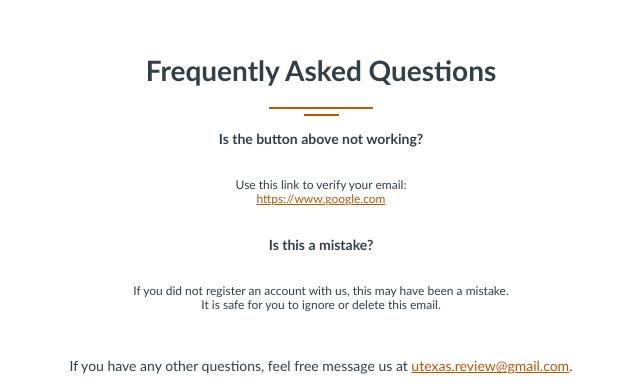
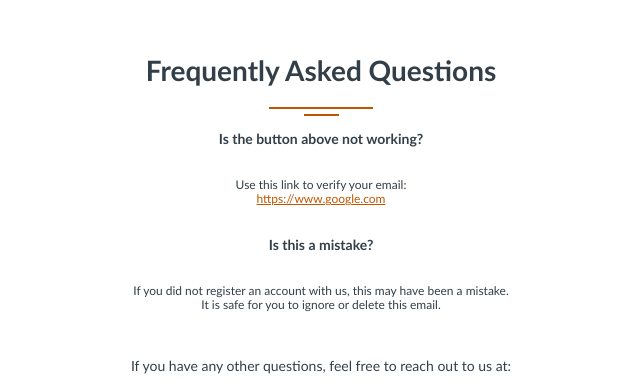
Before and after one commit to KiboNaku/utreview-backend, a Flask app: page / in a window 1280 px wide. Shown: the part 1418-1804 px from the top of the page, without its empty margins (319-959 px from the left). Run offline with Flask 2, Linux system fonts and the light colour scheme; parts of the project's set-up code (start-up, migrations or seed data) failed here and were passed over.

Commit message:
Confirm_email.html: fixed typo

```diff
--- a/utreview/templates/confirm_email.html
+++ b/utreview/templates/confirm_email.html
@@ -582,7 +582,8 @@
 											<!--[if mso]><table width="100%" cellpadding="0" cellspacing="0" border="0"><tr><td style="padding-right: 40px; padding-left: 40px; padding-top: 0px; padding-bottom: 10px; font-family: Tahoma, sans-serif"><![endif]-->
 											<div style="color:#333f48;font-family:Montserrat, Trebuchet MS, Lucida Grande, Lucida Sans Unicode, Lucida Sans, Tahoma, sans-serif;line-height:2;padding-top:0px;padding-right:40px;padding-bottom:10px;padding-left:40px;">
 												<div style="line-height: 2; font-size: 12px; color: #333f48; font-family: Montserrat, Trebuchet MS, Lucida Grande, Lucida Sans Unicode, Lucida Sans, Tahoma, sans-serif; mso-line-height-alt: 24px;">
-													<p style="font-size: 14px; line-height: 2; word-break: break-word; text-align: center; mso-line-height-alt: 28px; margin: 0;">If you have any other questions, feel free message us at <a style="text-decoration: underline; color: #bf5700;" title="utexas.review@gmail.com" href="mailto:utexas.review@gmail.com?subject=Registration Inquiry from {{name}}">utexas.review@gmail.com</a>.</p>
+													<p style="font-size: 14px; line-height: 2; word-break: break-word; text-align: center; mso-line-height-alt: 28px; margin: 0;">If you have any other questions, feel free to reach out to us at:</p>
+													<p style="font-size: 14px; line-height: 2; word-break: break-word; text-align: center; mso-line-height-alt: 28px; margin: 0;"><a style="text-decoration: underline; color: #bf5700;" title="utexas.review@gmail.com" href="mailto:utexas.review@gmail.com?subject=Registration Inquiry from {{name}}">utexas.review@gmail.com</a>.</p>
 												</div>
 											</div>
 											<!--[if mso]></td></tr></table><![endif]-->
```
